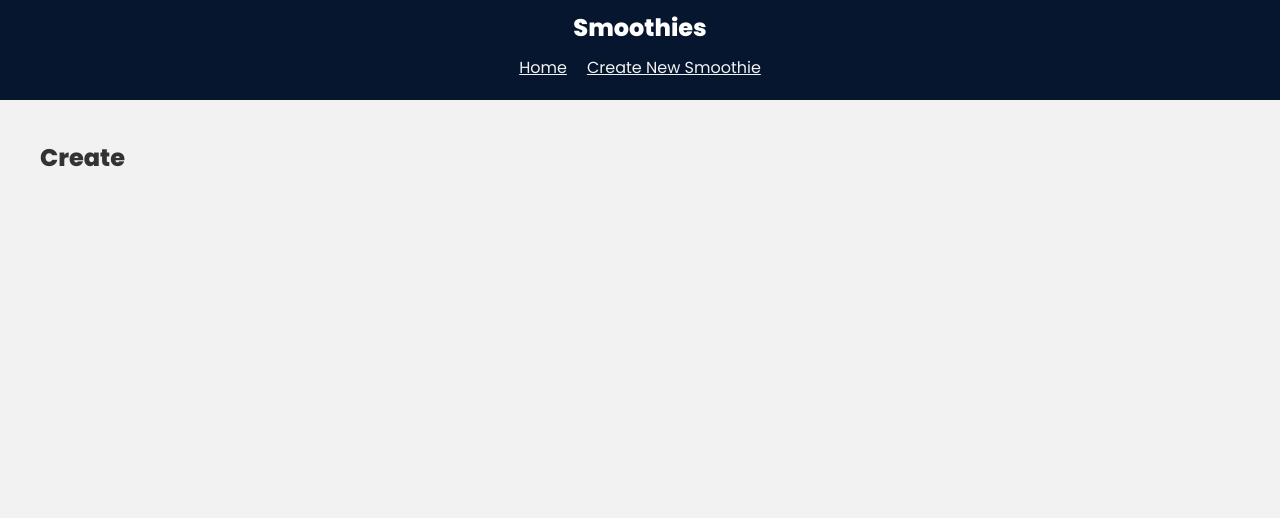
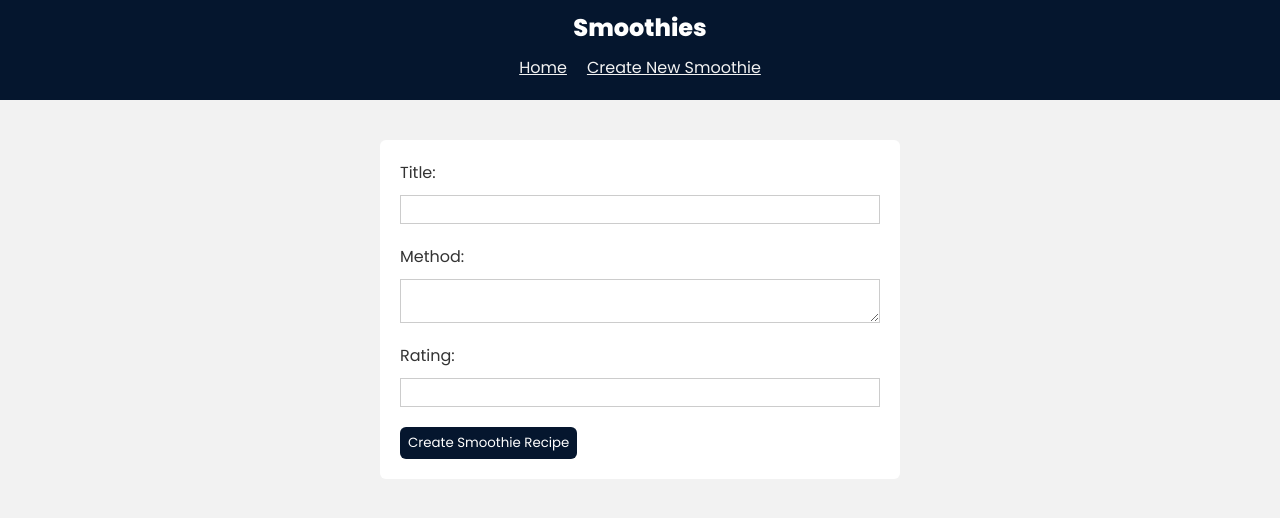
Before and after one commit to santajitpatra/supabase_app, a React (Create React App) app: page /create in a window 1280 px wide. Shown: the top 518 px of the page. Built offline with nearby package versions, Linux system fonts and the light colour scheme; no server answers.

Commit message:
feat : Insert & Update
Insert data  to supabase
Update data fetch from supabase

```diff
--- a/public/index.html
+++ b/public/index.html
@@ -10,34 +10,14 @@
       content="Web site created using create-react-app"
     />
     <link rel="apple-touch-icon" href="%PUBLIC_URL%/logo192.png" />
-    <!--
-      manifest.json provides metadata used when your web app is installed on a
-      user's mobile device or desktop. See https://developers.google.com/web/fundamentals/web-app-manifest/
-    -->
     <link rel="manifest" href="%PUBLIC_URL%/manifest.json" />
-    <!--
-      Notice the use of %PUBLIC_URL% in the tags above.
-      It will be replaced with the URL of the `public` folder during the build.
-      Only files inside the `public` folder can be referenced from the HTML.
-
-      Unlike "/favicon.ico" or "favicon.ico", "%PUBLIC_URL%/favicon.ico" will
-      work correctly both with client-side routing and a non-root public URL.
-      Learn how to configure a non-root public URL by running `npm run build`.
-    -->
+   <link href="https://fonts.googleapis.com/icon?family=Material+Icons"
+      rel="stylesheet">
     <title>React App</title>
   </head>
   <body>
     <noscript>You need to enable JavaScript to run this app.</noscript>
     <div id="root"></div>
-    <!--
-      This HTML file is a template.
-      If you open it directly in the browser, you will see an empty page.
 
-      You can add webfonts, meta tags, or analytics to this file.
-      The build step will place the bundled scripts into the <body> tag.
-
-      To begin the development, run `npm start` or `yarn start`.
-      To create a production bundle, use `npm run build` or `yarn build`.
-    -->
   </body>
 </html>
--- a/src/components/SmoothieCard.jsx
+++ b/src/components/SmoothieCard.jsx
@@ -1,9 +1,16 @@
+import { Link } from "react-router-dom";
+
 function SmoothieCard({ smoothie }) {
   return (
     <div className="smoothie_card">
       <h3>{smoothie.title}</h3>
       <p>{smoothie.method}</p>
       <div className="rating">{smoothie.rating}</div>
+      <div className="buttons">
+        <Link to={"/" + smoothie.id}>
+          <span className="material-icons">edit</span>
+        </Link>
+      </div>
     </div>
   );
 }
--- a/src/index.css
+++ b/src/index.css
@@ -69,3 +69,45 @@
   line-height: 0px;
   text-align: center;
 }
+.smoothie-card .buttons {
+  text-align: right;
+}
+
+.smoothie-card i {
+  color: #bbb;
+  margin-left: 10px;
+  font-size: 1.2em;
+  padding: 6px;
+  background: #eee;
+  border-radius: 50%;
+  cursor: pointer;
+}
+
+/* forms */
+form {
+  background: #fff;
+  padding: 20px;
+  max-width: 480px;
+  margin: 0 auto;
+  border-radius: 6px;
+}
+
+form input,
+form textarea {
+  display: block;
+  width: 100%;
+  padding: 6px;
+  box-sizing: border-box;
+  border: 1px solid #ccc;
+  margin: 10px 0 20px 0;
+}
+
+form button {
+  background: var(--primary);
+  color: #fff;
+  border: 0;
+  border-radius: 6px;
+  padding: 6px 8px;
+  font-family: "Poppins";
+  cursor: pointer;
+}
--- a/src/pages/Create.jsx
+++ b/src/pages/Create.jsx
@@ -1,9 +1,71 @@
+import { useState } from "react";
+import supabase from "../config/supabaseClient";
+import { useNavigate } from "react-router-dom";
 
 const Create = () => {
+  const navigate = useNavigate();
+
+  const [title, setTitle] = useState("");
+  const [method, setMethod] = useState("");
+  const [rating, setRating] = useState("");
+  const [formError, setFormError] = useState(null);
+
+
+  const handleSubmit = async (e) => {
+    e.preventDefault();
+
+    if (!title || !method || !rating) {
+      setFormError("Please fill all the fields correctly");
+      return
+    }
+
+    const { data, error } = await supabase
+      .from("smoothies")
+      .insert([{ title, method, rating }])
+      .select();
+
+
+    if (error) {
+      console.log(error);
+      setFormError("Please fill all the fields correctly");
+    }
+    if (data) {
+      console.log(data);
+      setFormError(null)
+      navigate('/');
+    }
+  };
 
   return (
     <div className="page create">
-      <h2>Create</h2>
+      <form onSubmit={handleSubmit}>
+        <label htmlFor="title">Title:</label>
+        <input
+          type="text"
+          id="title"
+          value={title}
+          onChange={(e) => setTitle(e.target.value)}
+        />
+
+        <label htmlFor="method">Method:</label>
+        <textarea
+          id="method"
+          value={method}
+          onChange={(e) => setMethod(e.target.value)}
+        />
+
+        <label htmlFor="rating">Rating:</label>
+        <input
+          type="number"
+          id="rating"
+          value={rating}
+          onChange={(e) => setRating(e.target.value)}
+        />
+
+        <button>Create Smoothie Recipe</button>
+
+        {formError && <p className="error">{formError}</p>}
+      </form>
     </div>
   );
 };
--- a/src/pages/Update.jsx
+++ b/src/pages/Update.jsx
@@ -1,7 +1,66 @@
+import { useNavigate, useParams } from "react-router-dom";
+import supabase from "../config/supabaseClient";
+import { useEffect, useState } from "react";
+
 const Update = () => {
+  const { id } = useParams();
+  const navigate = useNavigate();
+
+    const [title, setTitle] = useState("");
+    const [method, setMethod] = useState("");
+    const [rating, setRating] = useState("");
+
+  useEffect(() => {
+    const fetchSmoothie = async () => {
+      const { data, error } = await supabase
+        .from("smoothies")
+        .select()
+        .eq("id", id)
+        .single();
+
+        if (error) {
+          navigate("/",{replace: true})
+        }
+        if (data) {
+          setTitle(data.title)
+          setMethod(data.method)
+          setRating(data.rating);
+          console.log(data)
+        }
+    };
+    fetchSmoothie()
+  }, [id, navigate]);
+
   return (
     <div className="page update">
-      <h2>Update</h2>
+      <form>
+        <label htmlFor="title">Title:</label>
+        <input
+          type="text"
+          id="title"
+          value={title}
+          onChange={(e) => setTitle(e.target.value)}
+        />
+
+        <label htmlFor="method">Method:</label>
+        <textarea
+          id="method"
+          value={method}
+          onChange={(e) => setMethod(e.target.value)}
+        />
+
+        <label htmlFor="rating">Rating:</label>
+        <input
+          type="number"
+          id="rating"
+          value={rating}
+          onChange={(e) => setRating(e.target.value)}
+        />
+
+        <button>Update Smoothie Recipe</button>
+
+        {/* {formError && <p className="error">{formError}</p>} */}
+      </form>
     </div>
   );
 };
```
